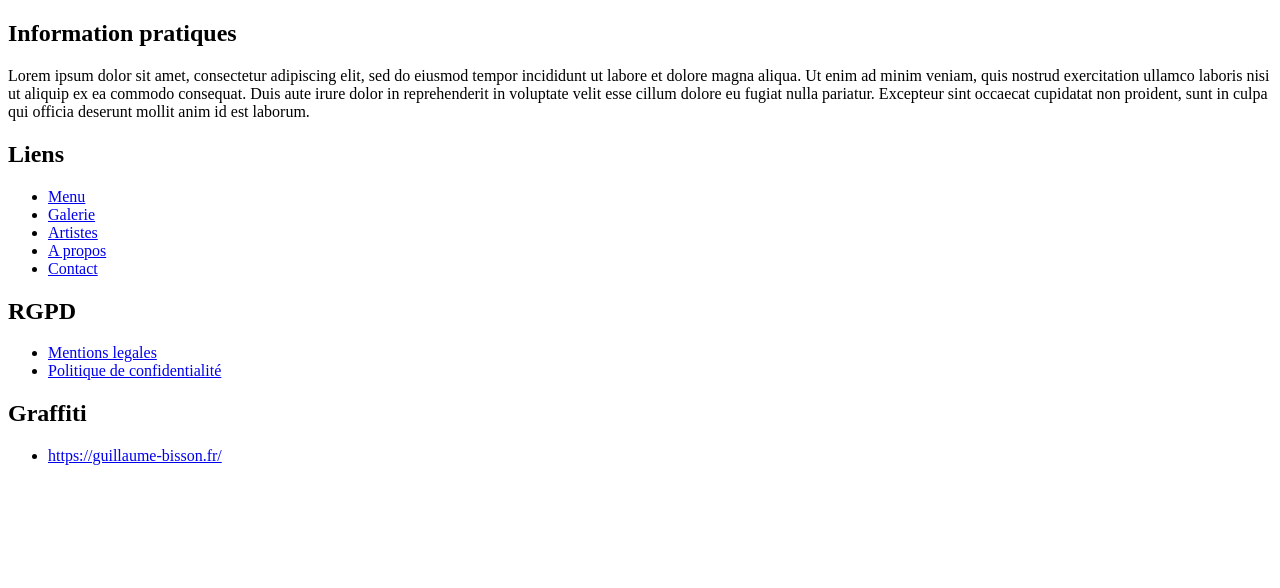
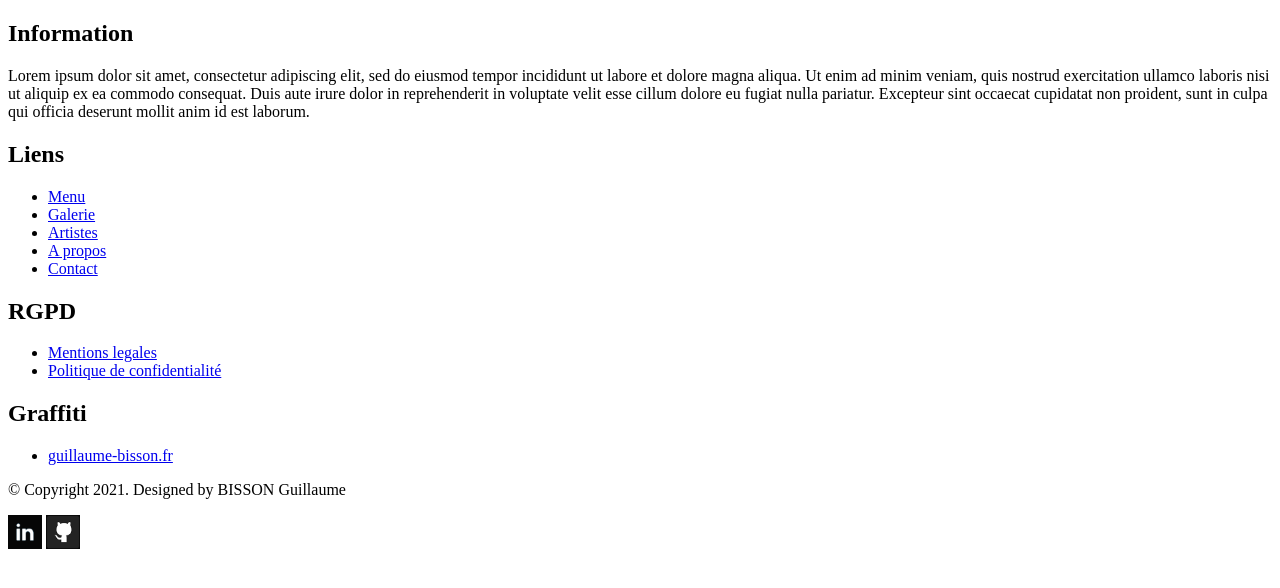
Before and after one commit to Gu21/graffiti, a Symfony app: template templates/base.html.twig in a window 1280 px wide. Shown: the part 168-756 px from the top of the page. Run offline with Twig, Linux system fonts and the light colour scheme; the template is opened without the code that fills it, so the values that code supplies are empty; some libraries are stand-ins or nearby versions.

Commit message:
mise à jour le 01/12/2021

```diff
--- a/assets/styles/scss/_variables.scss
+++ b/assets/styles/scss/_variables.scss
@@ -1,7 +1,6 @@
 $primary-color: #fff;
 $second-color: #f75757;
 $third-color: #f5f8f9;
-$secondary-color: #f5f8f9;
 $event-color: #c54041;
 $law-color: #b99769;
 $black: #242424;
--- a/assets/styles/scss/background.scss
+++ b/assets/styles/scss/background.scss
@@ -1,8 +1,9 @@
 .bg-3 {
-
+    display: flex;
+    align-items: center;
     background-image: url("/assets/styles/images/footer-graffeur.png");
     background-position: center;
     background-repeat: no-repeat;
     background-size: cover;
-    height: 88vh;
+    // height: 100vh;
 }
--- a/assets/styles/scss/media-query.scss
+++ b/assets/styles/scss/media-query.scss
@@ -5,13 +5,11 @@
         justify-content: center;
     }
 
-}
-
-@media (min-width: 992px) {
-
     .navbar-expand-lg .navbar-nav .nav-link {
         padding-left: 3.5rem;
         padding-right: 1.5rem;
     }
 
+
+
 }
--- a/templates/base/footer.html.twig
+++ b/templates/base/footer.html.twig
@@ -2,10 +2,11 @@
     <div class="container">
         <div class="boxFooter">
             <div class="row">
-                <div class="col-lg-4  col-md-6 col-sm-6">
+                <div class="col-lg-4  col-md-6 col-sm-6 text-center">
                     <div class="infoFooter">
-                        <h2 class="titleFooter">Information pratiques</h2>
-                        <p>Lorem ipsum dolor sit amet, consectetur adipiscing elit, sed do eiusmod tempor incididunt ut
+                        <h2 class="titleFooter">Information</h2>
+                        <p class="paragraphFooter">Lorem ipsum dolor sit amet, consectetur adipiscing elit, sed do
+                            eiusmod tempor incididunt ut
                             labore
                             et dolore magna aliqua. Ut enim ad minim veniam, quis nostrud exercitation ullamco laboris
                             nisi
@@ -21,43 +22,60 @@
                 <div class="col-lg-2 col-md-6 col-sm-6 text-center">
                     <h2 class="titleFooter">Liens</h2>
                     <ul class="barFooter">
-                        <li class="itemFooter">
+                        <li class="itemFooter p-3">
                             <a class="linkFooter" href="#">Menu</a>
                         </li>
-                        <li class="itemFooter">
+                        <li class="itemFooter p-3">
                             <a class="linkFooter" href="#">Galerie</a>
                         </li>
-                        <li class="itemFooter">
+                        <li class="itemFooter p-3">
                             <a class="linkFooter" href="#">Artistes</a>
                         </li>
                         <li>
-                            <a class="linkFooter" href="#">A propos</a>
+                            <a class="linkFooter p-3" href="#">A propos</a>
                         </li>
-                        <li class="itemFooter">
+                        <li class="itemFooter p-3">
                             <a class="linkFooter" href="#">Contact</a>
                         </li>
                     </ul>
                 </div>
-                <div class="col-lg-2 col-md-6 col-sm-6  text-center">
+                <div class="col-lg-3 col-md-6 col-sm-6  text-center">
                     <h2 class="titleFooter">RGPD</h2>
                     <ul class="barFooter">
-                        <li class="itemFooter">
+                        <li class="itemFooter  p-3">
                             <a class="linkFooter" href="#">Mentions legales</a>
                         </li>
-                        <li class="itemFooter">
+                        <li class="itemFooter  p-3">
                             <a class="linkFooter" href="#">Politique de confidentialité</a>
                         </li>
                     </ul>
                 </div>
-                <div class="col-lg-4 col-md-6 col-sm-6  text-center">
+                <div class="col-lg-3 col-md-6 col-sm-6  text-center">
                     <h2 class="titleFooterLogo">Graff<span>iti</span></h2>
                     <ul class="barFooter">
-                        <li class="itemFooter">
-                            <a class="linkFooter"
-                                href="mailto:https://guillaume-bisson.fr/">https://guillaume-bisson.fr/</a>
+                        <li class="itemFooter  p-3">
+                            <a class="linkFooter" href="mailto:https://guillaume-bisson.fr/">guillaume-bisson.fr</a>
                         </li>
                     </ul>
                 </div>
             </div>
         </div>
+
+        <div class="copyright  ms-5 pt-5">
+            <div class="row">
+                <div class="col-lg-6">
+                    <P> © Copyright 2021. Designed by BISSON Guillaume</P>
+                </div>
+                <div class="col-lg-6 text-center">
+                  <a href="#"><img src="/img/logo-in.png" class="logoFooter" alt="" width="34" height="34"></a>
+                  <a href="#"><img src="/img/github.png" class="logoFooter ms-3" alt="" width="34" height="34"></a>
+                </div>
+            </div>
+        </div>
+    </div>
+
+
+
+
+
 </footer>
```
Also changed, not shown: assets/styles/scss/templates/_footer.scss (+21 -1 lines), public/img/github.png (added), public/img/logo-in.png (added).
